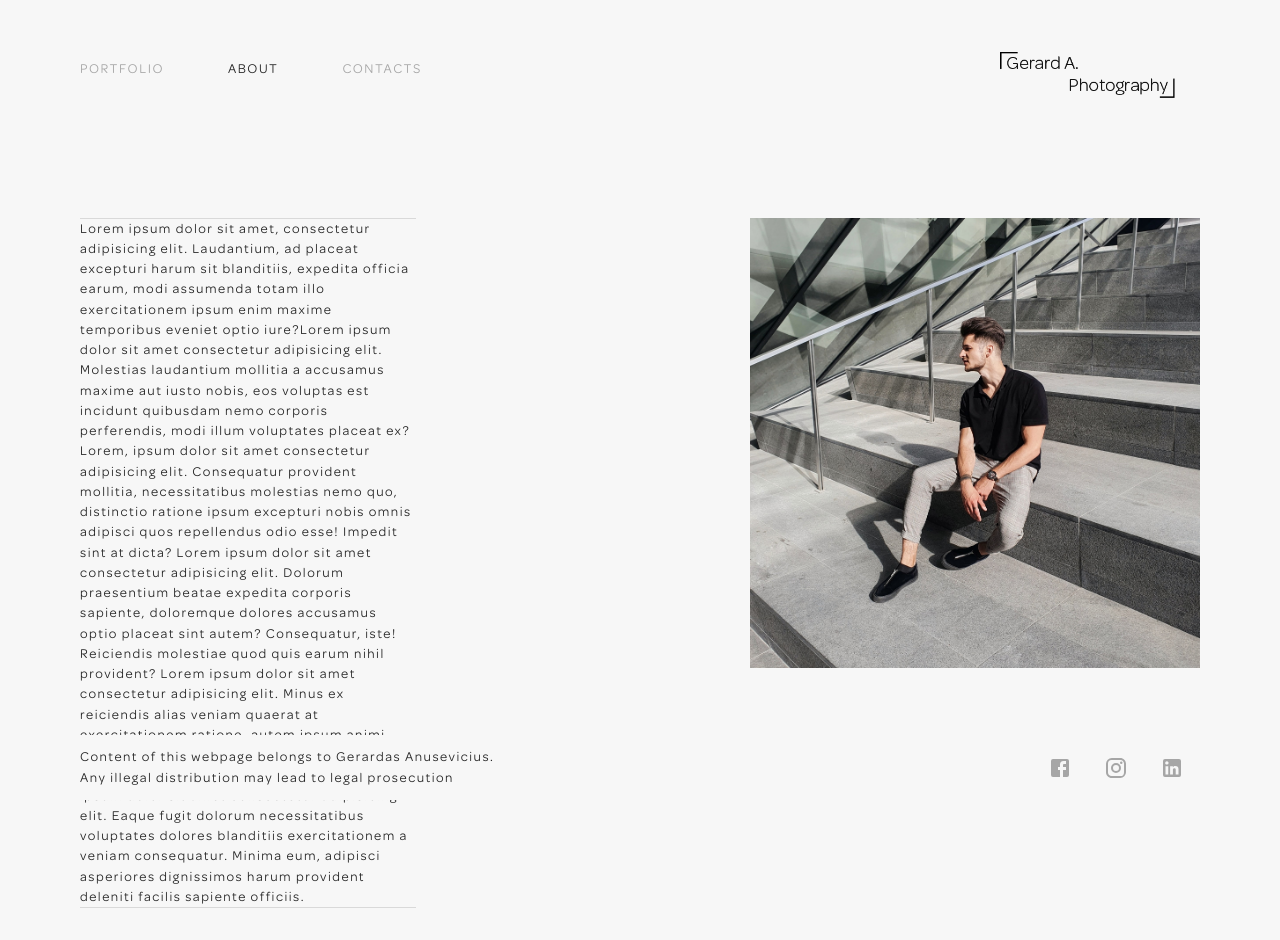
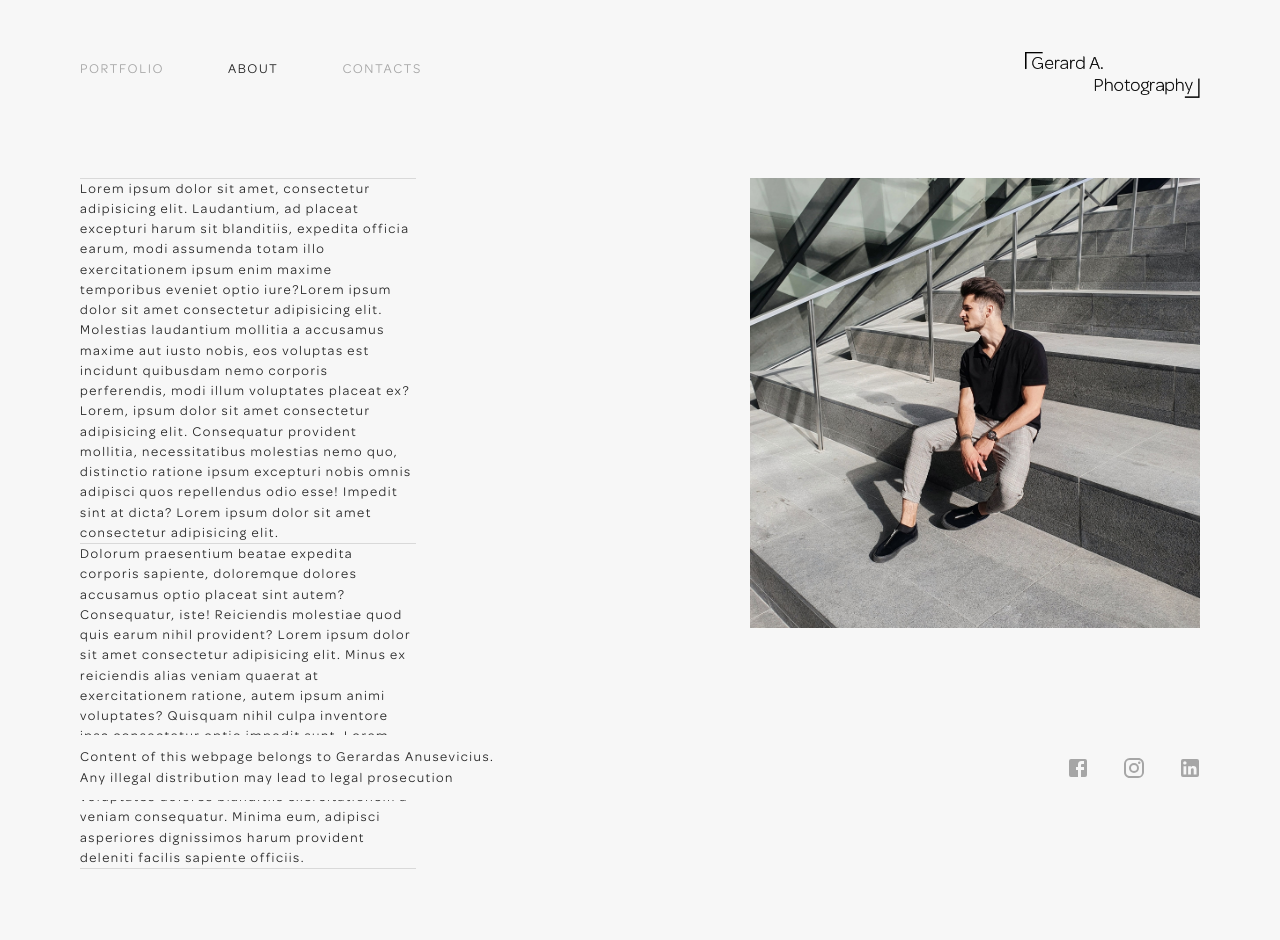
Before and after one commit to gerardasanusevicius/CAO-Final-Project-Gerard-A-Photography, a React (Create React App) app: page /about in a window 1280 px wide. Shown: the top 940 px of the page. Built offline with nearby package versions, Linux system fonts and the light colour scheme.

Commit message:
chore:alignment-fix

```diff
--- a/src/components/footer/index.tsx
+++ b/src/components/footer/index.tsx
@@ -20,7 +20,7 @@ const Footer: React.FC = () => (
       height: barHeight,
       display: 'flex',
       alignItems: 'center',
-      padding: '0 80px',
+      padding: '0px 62.5px 0px 80px',
       position: 'fixed',
       left: '0px',
       bottom: '0px',
--- a/src/components/navbar/index.tsx
+++ b/src/components/navbar/index.tsx
@@ -21,6 +21,7 @@ const Navbar: React.FC = () => (
       sx={{
         display: 'flex',
         justifyContent: 'space-between',
+        mr: '-25px',
       }}
     >
       <Container
@@ -33,7 +34,13 @@ const Navbar: React.FC = () => (
         <NavbarLink to="/contacts">Contacts</NavbarLink>
       </Container>
       <NavbarLink to="/">
-        <Box component="img" src="./logo.png" sx={{ width: '275px' }} />
+        <Box
+          component="img"
+          src="./logo.png"
+          sx={{
+            width: '275px',
+          }}
+        />
       </NavbarLink>
     </Toolbar>
   </AppBar>
--- a/src/pages/about-page/index.tsx
+++ b/src/pages/about-page/index.tsx
@@ -8,7 +8,7 @@ const AboutPage: React.FC = () => (
     display: 'flex',
     flexDirection: 'row',
     justifyContent: 'space-between',
-    p: '80px',
+    p: '40px 80px',
     m: '0px',
   }}
   >
@@ -17,7 +17,9 @@ const AboutPage: React.FC = () => (
     }}
     >
       <Divider />
-      Lorem ipsum dolor sit amet, consectetur adipisicing elit. Laudantium, ad placeat excepturi harum sit blanditiis, expedita officia earum, modi assumenda totam illo exercitationem ipsum enim maxime temporibus eveniet optio iure?Lorem ipsum dolor sit amet consectetur adipisicing elit. Molestias laudantium mollitia a accusamus maxime aut iusto nobis, eos voluptas est incidunt quibusdam nemo corporis perferendis, modi illum voluptates placeat ex?Lorem, ipsum dolor sit amet consectetur adipisicing elit. Consequatur provident mollitia, necessitatibus molestias nemo quo, distinctio ratione ipsum excepturi nobis omnis adipisci quos repellendus odio esse! Impedit sint at dicta? Lorem ipsum dolor sit amet consectetur adipisicing elit. Dolorum praesentium beatae expedita corporis sapiente, doloremque dolores accusamus optio placeat sint autem? Consequatur, iste! Reiciendis molestiae quod quis earum nihil provident? Lorem ipsum dolor sit amet consectetur adipisicing elit. Minus ex reiciendis alias veniam quaerat at exercitationem ratione, autem ipsum animi voluptates? Quisquam nihil culpa inventore ipsa consectetur optio impedit sunt. Lorem ipsum dolor sit amet consectetur adipisicing elit. Eaque fugit dolorum necessitatibus voluptates dolores blanditiis exercitationem a veniam consequatur. Minima eum, adipisci asperiores dignissimos harum provident deleniti facilis sapiente officiis.
+      Lorem ipsum dolor sit amet, consectetur adipisicing elit. Laudantium, ad placeat excepturi harum sit blanditiis, expedita officia earum, modi assumenda totam illo exercitationem ipsum enim maxime temporibus eveniet optio iure?Lorem ipsum dolor sit amet consectetur adipisicing elit. Molestias laudantium mollitia a accusamus maxime aut iusto nobis, eos voluptas est incidunt quibusdam nemo corporis perferendis, modi illum voluptates placeat ex?Lorem, ipsum dolor sit amet consectetur adipisicing elit. Consequatur provident mollitia, necessitatibus molestias nemo quo, distinctio ratione ipsum excepturi nobis omnis adipisci quos repellendus odio esse! Impedit sint at dicta? Lorem ipsum dolor sit amet consectetur adipisicing elit.
+      <Divider />
+      Dolorum praesentium beatae expedita corporis sapiente, doloremque dolores accusamus optio placeat sint autem? Consequatur, iste! Reiciendis molestiae quod quis earum nihil provident? Lorem ipsum dolor sit amet consectetur adipisicing elit. Minus ex reiciendis alias veniam quaerat at exercitationem ratione, autem ipsum animi voluptates? Quisquam nihil culpa inventore ipsa consectetur optio impedit sunt. Lorem ipsum dolor sit amet consectetur adipisicing elit. Eaque fugit dolorum necessitatibus voluptates dolores blanditiis exercitationem a veniam consequatur. Minima eum, adipisci asperiores dignissimos harum provident deleniti facilis sapiente officiis.
       <Divider />
     </Paragraph>
     <Box
```
